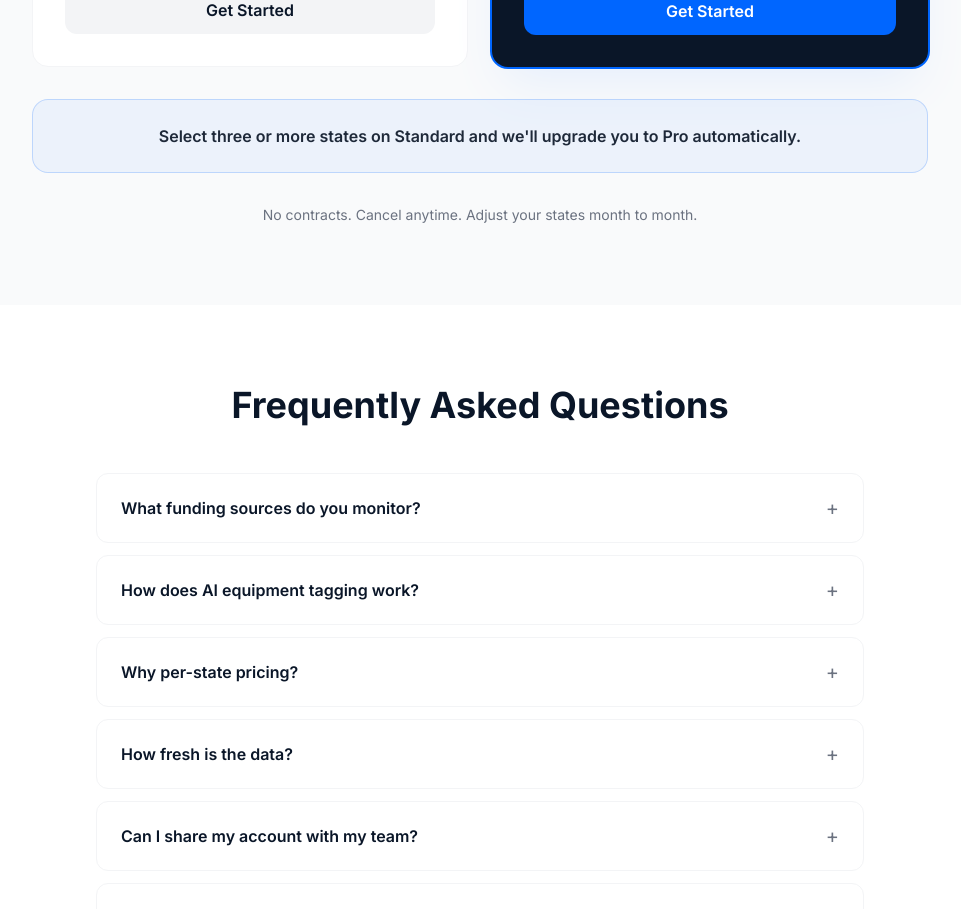
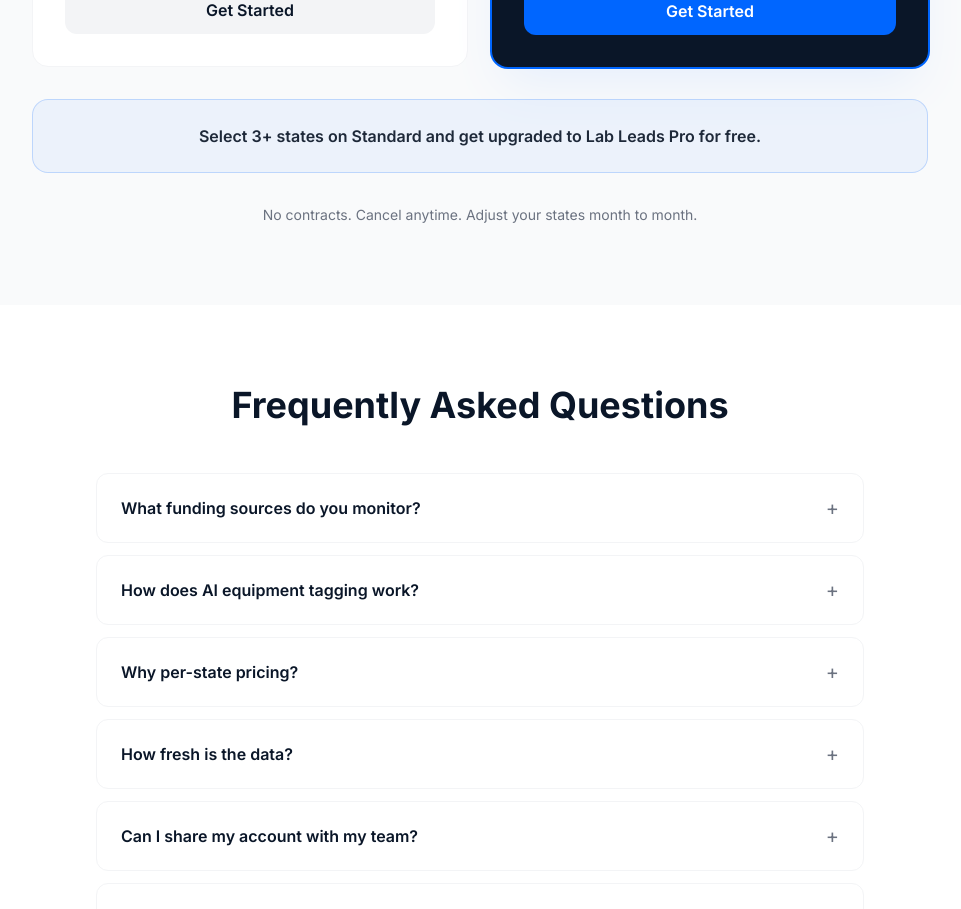
Before and after one commit to lableadmanager-bit/lableadspro-website, a Next.js app: page / in a window 1280 px wide. Shown: the part 4404-5313 px from the top of the page, without its empty margins (160-1121 px from the left). Built offline with nearby package versions, Linux system fonts and the light colour scheme.

Commit message:
fix: pricing banner copy — '3+ states, upgraded to Lab Leads Pro for free'

```diff
--- a/src/components/Pricing.tsx
+++ b/src/components/Pricing.tsx
@@ -115,7 +115,7 @@ export default function Pricing() {
 
         <div className="mt-8 max-w-4xl mx-auto bg-[var(--color-brand)]/5 rounded-2xl p-6 text-center border border-[var(--color-brand)]/20">
           <p className="text-[var(--color-gray-800)] text-base font-semibold">
-            Select three or more states on Standard and we&apos;ll upgrade you to Pro automatically.
+            Select 3+ states on Standard and get upgraded to Lab Leads Pro for free.
           </p>
         </div>
 
```
